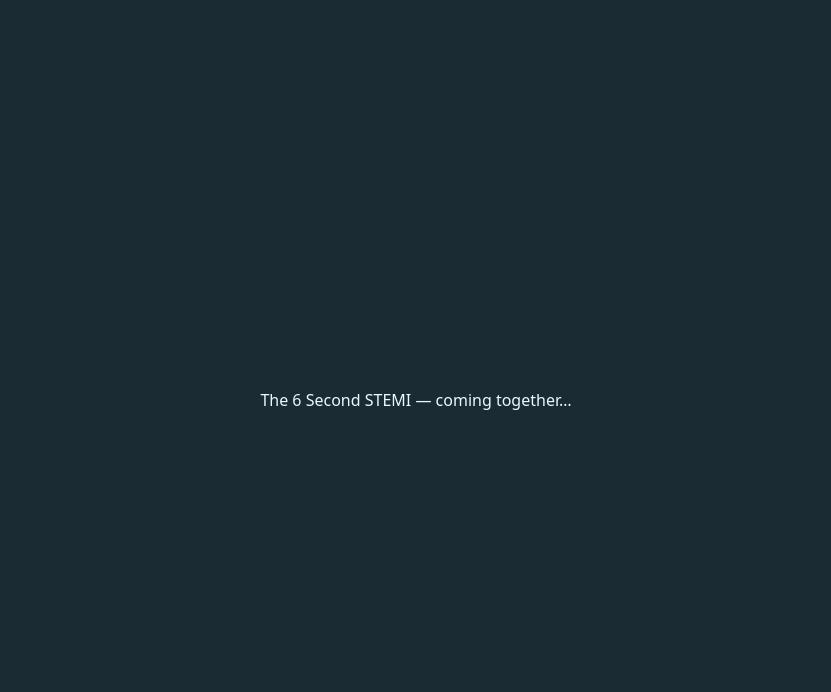
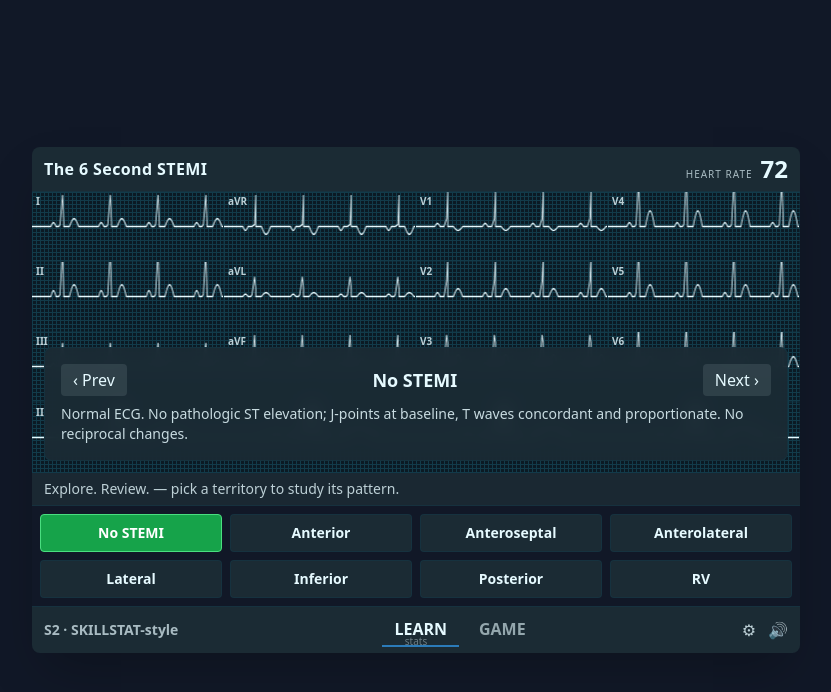
Before and after one commit to wassupluke/six-second-stemi, a React (Vite) app: page / in a window 1280 px wide. Shown: the top 692 px of the page, without its empty margins (224-1055 px from the left). Built offline with nearby package versions, Linux system fonts and the light colour scheme.

Commit message:
feat: assemble simulator and wire app root

```diff
--- a/src/App.jsx
+++ b/src/App.jsx
@@ -1,7 +1,9 @@
+import { Simulator } from './components/Simulator'
+
 export default function App() {
   return (
-    <div className="h-screen flex items-center justify-center bg-bezel text-trace font-sans">
-      The 6 Second STEMI — coming together…
+    <div className="min-h-screen flex items-center justify-center bg-gray-900 p-4 font-sans">
+      <Simulator />
     </div>
   )
 }
--- /dev/null
+++ b/src/components/Simulator.jsx
@@ -0,0 +1,97 @@
+import { useState, useMemo, useEffect } from 'react'
+import { useOptions } from '../hooks/useOptions'
+import { useSession } from '../hooks/useSession'
+import { useGame } from '../hooks/useGame'
+import { CASES } from '../data/cases'
+import { DIAGNOSIS_IDS } from '../data/diagnoses'
+import { TitleBar } from './TitleBar'
+import { EcgScreen } from './EcgScreen'
+import { ScreenOverlay } from './ScreenOverlay'
+import { ControlBar } from './ControlBar'
+import { AnswerGrid } from './AnswerGrid'
+import { BottomBar } from './BottomBar'
+import { OptionsModal } from './OptionsModal'
+import { StatsPanel } from './StatsPanel'
+
+function prefersReducedMotion() {
+  return typeof window !== 'undefined' && window.matchMedia
+    && window.matchMedia('(prefers-reduced-motion: reduce)').matches
+}
+
+// One representative case per diagnosis, in the diagnosis order, for LEARN.
+function learnCases() {
+  return DIAGNOSIS_IDS.map(id => CASES.find(c => c.diagnosis === id)).filter(Boolean)
+}
+
+export function Simulator() {
+  const [mode, setMode] = useState('learn')
+  const [modal, setModal] = useState(null) // 'options' | 'stats' | null
+  const [learnIndex, setLearnIndex] = useState(0)
+  const { options, setOption } = useOptions()
+  const session = useSession()
+  const game = useGame({ gameMinutes: options.gameMinutes, onGrade: session.gradeAnswer })
+
+  const learn = useMemo(learnCases, [])
+  const reduced = prefersReducedMotion()
+  const animated = options.display === 'dynamic' && !reduced
+
+  // Switching to LEARN resets the game so its timer stops.
+  useEffect(() => { if (mode === 'learn' && game.phase !== 'idle') game.reset() }, [mode]) // eslint-disable-line
+
+  const learnCase = learn[learnIndex] ?? null
+  const shownCase = mode === 'game' ? game.currentCase : learnCase
+  const overlayVariant =
+    mode === 'learn' ? 'learn'
+    : game.phase === 'idle' ? 'intro'
+    : game.phase === 'answered' ? 'reveal'
+    : game.phase === 'gameover' ? 'gameover'
+    : null
+
+  const overlay = overlayVariant && (
+    <ScreenOverlay
+      variant={overlayVariant}
+      caseObj={overlayVariant === 'gameover' ? null : shownCase}
+      result={overlayVariant === 'gameover' ? { ...game.counters } : game.lastResult}
+      onStart={game.start}
+      onNext={overlayVariant === 'gameover' ? game.reset : game.next}
+      onPrev={() => setLearnIndex(i => (i - 1 + learn.length) % learn.length)}
+      onNextLearn={() => setLearnIndex(i => (i + 1) % learn.length)}
+    />
+  )
+
+  const answerDisabled = mode === 'game' && game.phase !== 'playing'
+
+  return (
+    <div className="relative w-full max-w-3xl mx-auto flex flex-col rounded-lg overflow-hidden shadow-2xl">
+      <TitleBar bpm={shownCase?.bpm ?? null} />
+      <EcgScreen caseObj={shownCase} animated={animated} grid={options.grid} overlay={overlay} />
+      <ControlBar mode={mode} game={game} />
+      <AnswerGrid
+        mode={mode}
+        selected={mode === 'learn' ? learnCase?.diagnosis : undefined}
+        result={mode === 'game' ? game.lastResult : null}
+        correctId={mode === 'game' ? shownCase?.diagnosis : undefined}
+        disabled={answerDisabled}
+        onPick={id => {
+          if (mode === 'game') game.answer(id)
+          else setLearnIndex(learn.findIndex(c => c.diagnosis === id))
+        }}
+      />
+      <BottomBar
+        mode={mode}
+        onMode={setMode}
+        onOpenOptions={() => setModal('options')}
+        muted={options.muted}
+        onToggleMute={() => setOption('muted', !options.muted)}
+      />
+      {modal === 'options' && <OptionsModal options={options} setOption={setOption} onClose={() => setModal(null)} />}
+      {modal === 'stats' && (
+        <StatsPanel cumulativeStats={session.cumulativeStats} onReset={session.resetStats} onClose={() => setModal(null)} />
+      )}
+      {/* stats entry point: a small link in the bottom-left via BottomBar could open it; expose through options for now */}
+      <button className="absolute bottom-1 left-1/2 -translate-x-1/2 text-[10px] text-trace/40" onClick={() => setModal('stats')}>
+        stats
+      </button>
+    </div>
+  )
+}
```
Also changed, not shown: 1 other file (tests, documents, lock files or other folders).
